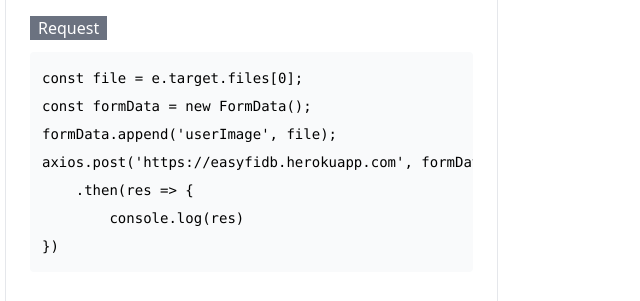
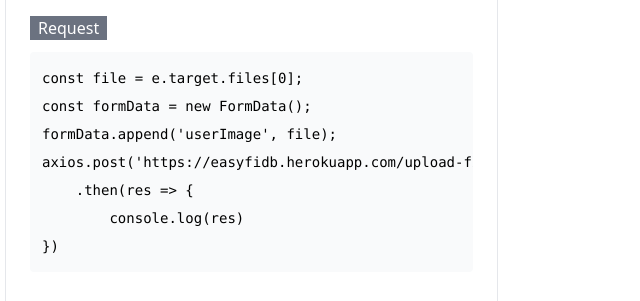
Before and after one commit to priyangsubanerjee/easyfi-db, a website: page public/index.html in a window 1280 px wide. Shown: the part 731-1032 px from the top of the page, 43-683 px from the left. Drawn offline with nearby package versions, Linux system fonts and the light colour scheme.

Commit message:
upload route served

```diff
--- a/public/index.html
+++ b/public/index.html
@@ -37,7 +37,7 @@
                     <pre  class="bg-gray-50 w-full p-3 text-sm mt-3 rounded leading-7 overflow-x-auto overflow-y-hidden"><code>const file = e.target.files[0];
 const formData = new FormData();
 formData.append('userImage', file);
-axios.post('https://easyfidb.herokuapp.com', formData)
+axios.post('https://easyfidb.herokuapp.com/upload-file', formData)
     .then(res => {
         console.log(res)
 })</code></pre>
```
